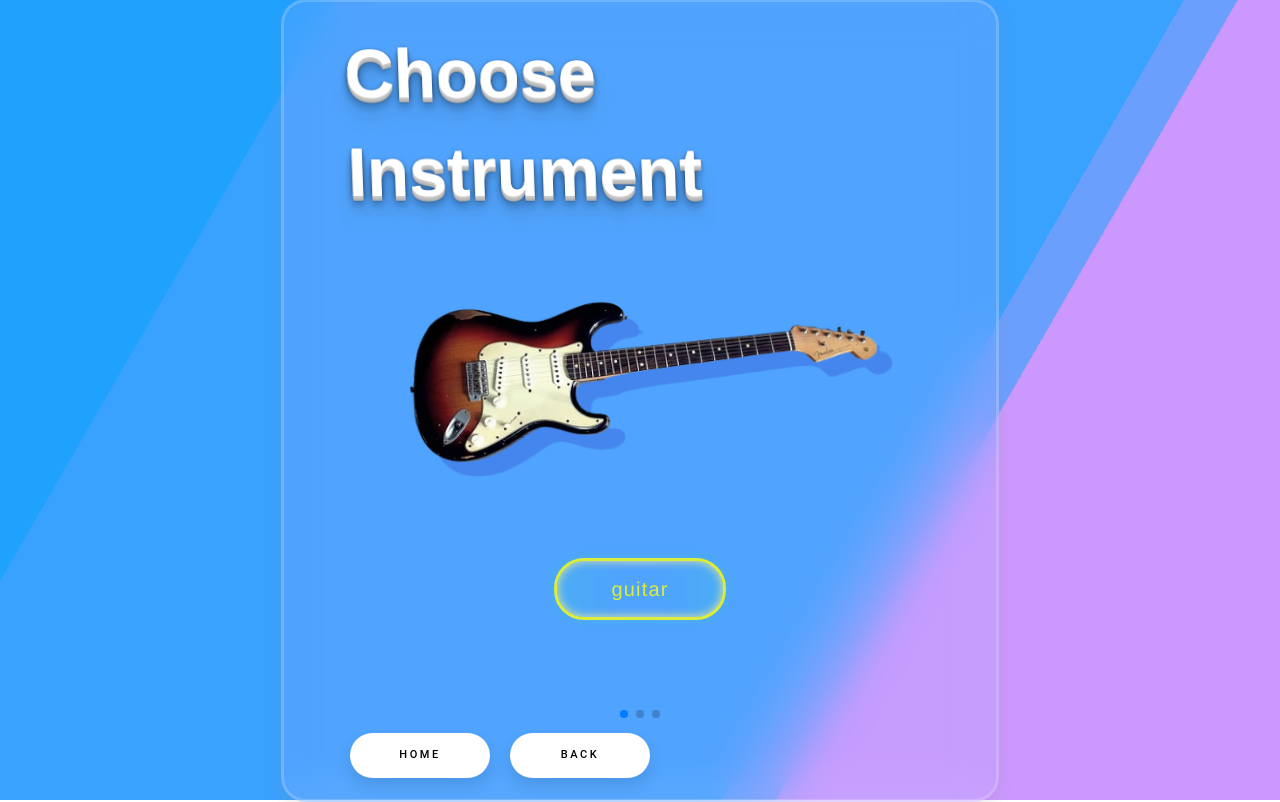
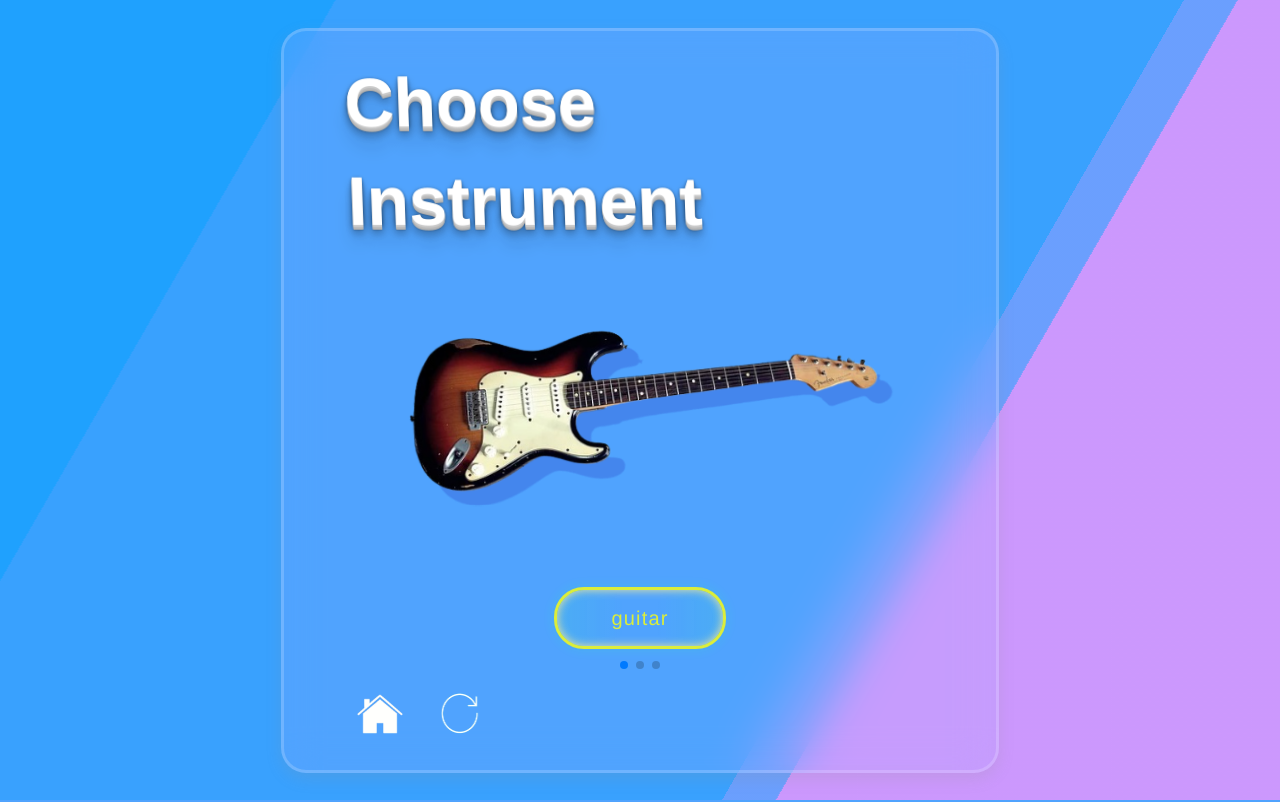
Before and after one commit to pagopani/HappyJam, a Django app: page /instrument/ in a window 1280 px wide. Run offline with Django 3.2, Linux system fonts and the light colour scheme.

Commit message:
back home add

```diff
--- a/HappyJam/app/static/app/content/Instrument.css
+++ b/HappyJam/app/static/app/content/Instrument.css
@@ -497,29 +497,23 @@ main {
 
 /*------------------------botton------------------------------*/
 .button {
-    width: 140px;
-    height: 45px;
+    width: 60px;
+    height: 60px;
     font-family: 'Roboto', sans-serif;
     font-size: 11px;
     text-transform: uppercase;
     letter-spacing: 2.5px;
-    font-weight: 500;
-    color: #000;
-    background-color: #fff;
     border: none;
-    border-radius: 45px;
-    box-shadow: 0px 8px 15px rgba(0, 0, 0, 0.1);
     transition: all 0.3s ease 0s;
     cursor: pointer;
     outline: none;
 }
 
     .button:hover {
-        background-color: #2EE59D;
-        box-shadow: 0px 15px 20px rgba(46, 229, 157, 0.4);
+        filter: drop-shadow(15px 15px 0 #4486ed);
         color: #fff;
         transform: translateY(-7px);
-    }
+    }}
 /*------------------------button-end-----------------------------*/
 
 
--- a/HappyJam/app/templates/app/CameraPreview.html
+++ b/HappyJam/app/templates/app/CameraPreview.html
@@ -36,11 +36,11 @@
 
                 <form method="POST" action="{% url 'home' %}">
                 {% csrf_token %}
-                <input class="button" type="submit" value="home">
+                <input class="button" type="image" src="{% static 'app/img/home.png' %}">
                 </form>
                 <form method="POST" action="{% url 'Instrument' %}">
                 {% csrf_token %}
-                <input class="button" type="submit" value="back">
+                <input class="button" type="image" src="{% static 'app/img/back.png' %}">
                 </form>
 
                 <form method="POST" action="{% url 'Video' %}">
--- a/HappyJam/app/templates/app/Continue.html
+++ b/HappyJam/app/templates/app/Continue.html
@@ -45,7 +45,7 @@
             <div class="sub">
                 <form method="POST" action="{% url 'home' %}">
                 {% csrf_token %}
-                <input class="button" type="submit" value="home">
+                <input class="button" type="image" src="{% static 'app/img/home.png' %}">
             </form>
             </div>
 
--- a/HappyJam/app/templates/app/Genre.html
+++ b/HappyJam/app/templates/app/Genre.html
@@ -81,7 +81,7 @@
                 </form>
             <form method="POST" action="{% url 'home' %}">
                 {% csrf_token %}
-                <input class="button" type="submit" value="home">
+                <input class="button" type="image" src="{% static 'app/img/home.png' %}" >
             </form>
             </div>
         </div>
--- a/HappyJam/app/templates/app/Instrument.html
+++ b/HappyJam/app/templates/app/Instrument.html
@@ -81,11 +81,11 @@
             <div class="sub">
                 <form method="POST" action="{% url 'home' %}">
                 {% csrf_token %}
-                <input class="button" type="submit" value="home">
+                <input class="button" type="image" src="{% static 'app/img/home.png' %}">
             </form>
              <form method="POST" action="{% url 'Genre' %}">
                 {% csrf_token %}
-                <input class="button" type="submit" value="back">
+                <input class="button" type="image" src="{% static 'app/img/back.png' %}">
             </form>
             </div>
 
--- a/HappyJam/app/templates/app/Video.html
+++ b/HappyJam/app/templates/app/Video.html
@@ -55,7 +55,7 @@
             <div class="sub">
                 <form method="POST" action="{% url 'home' %}">
                     {% csrf_token %}
-                    <input class="button" type="submit" value="home">
+                    <input class="button" type="image" src="{% static 'app/img/home.png' %}">
                 </form>
                 <form method="POST" action="{% url 'Continue' %}">
                     {% csrf_token %}
```
Also changed, not shown: HappyJam/app/static/app/content/CameraPreview.css (+3 -9 lines), HappyJam/app/static/app/content/Continue.css (+3 -9 lines), HappyJam/app/static/app/content/Genre.css (+3 -9 lines), HappyJam/app/static/app/content/Preview.css (+3 -10 lines), HappyJam/app/static/app/content/video.css (+3 -9 lines), HappyJam/app/templates/app/index.html (+14 -12 lines), HappyJam/app/static/app/img/back.png (added), HappyJam/app/static/app/img/home.png (added).
